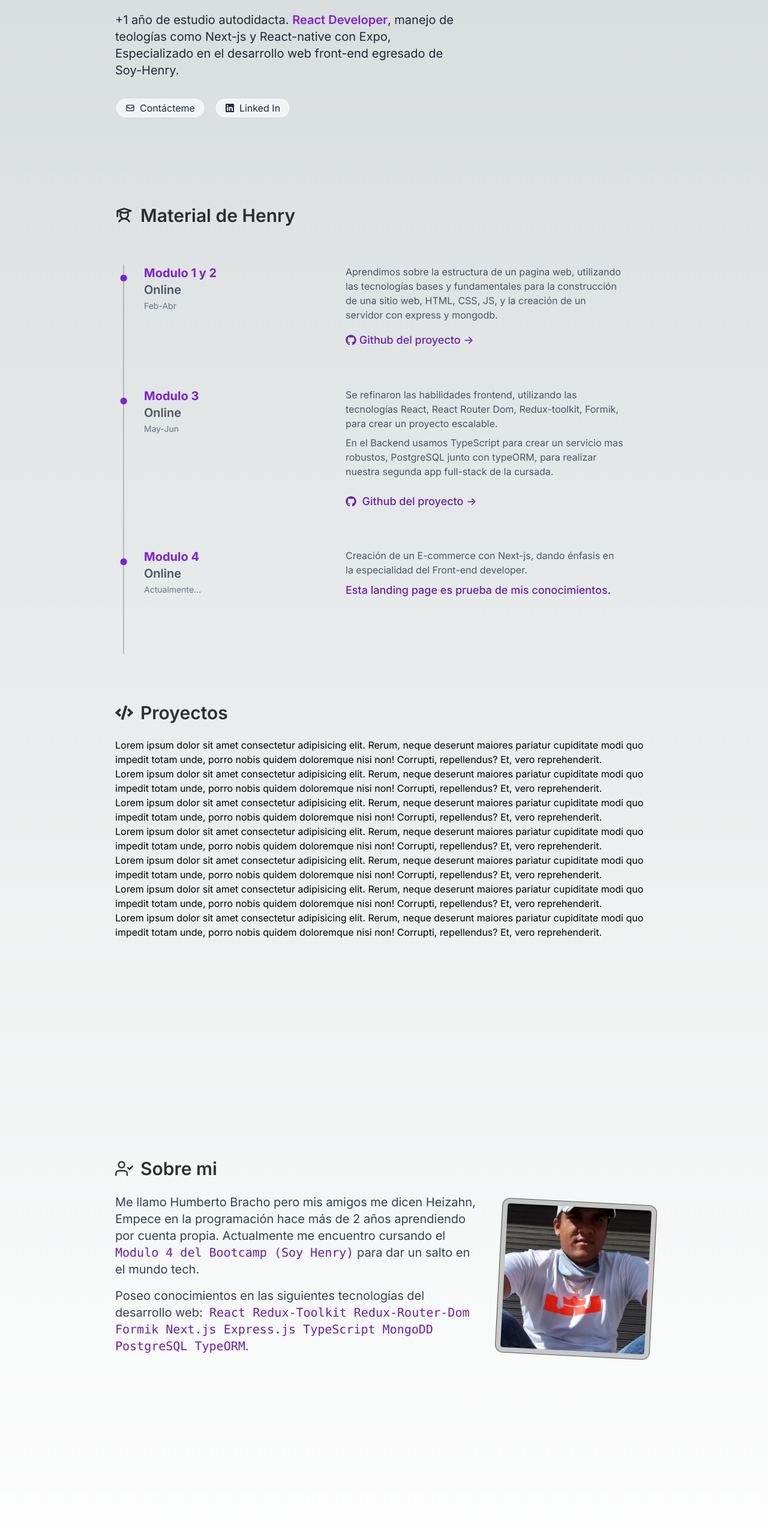
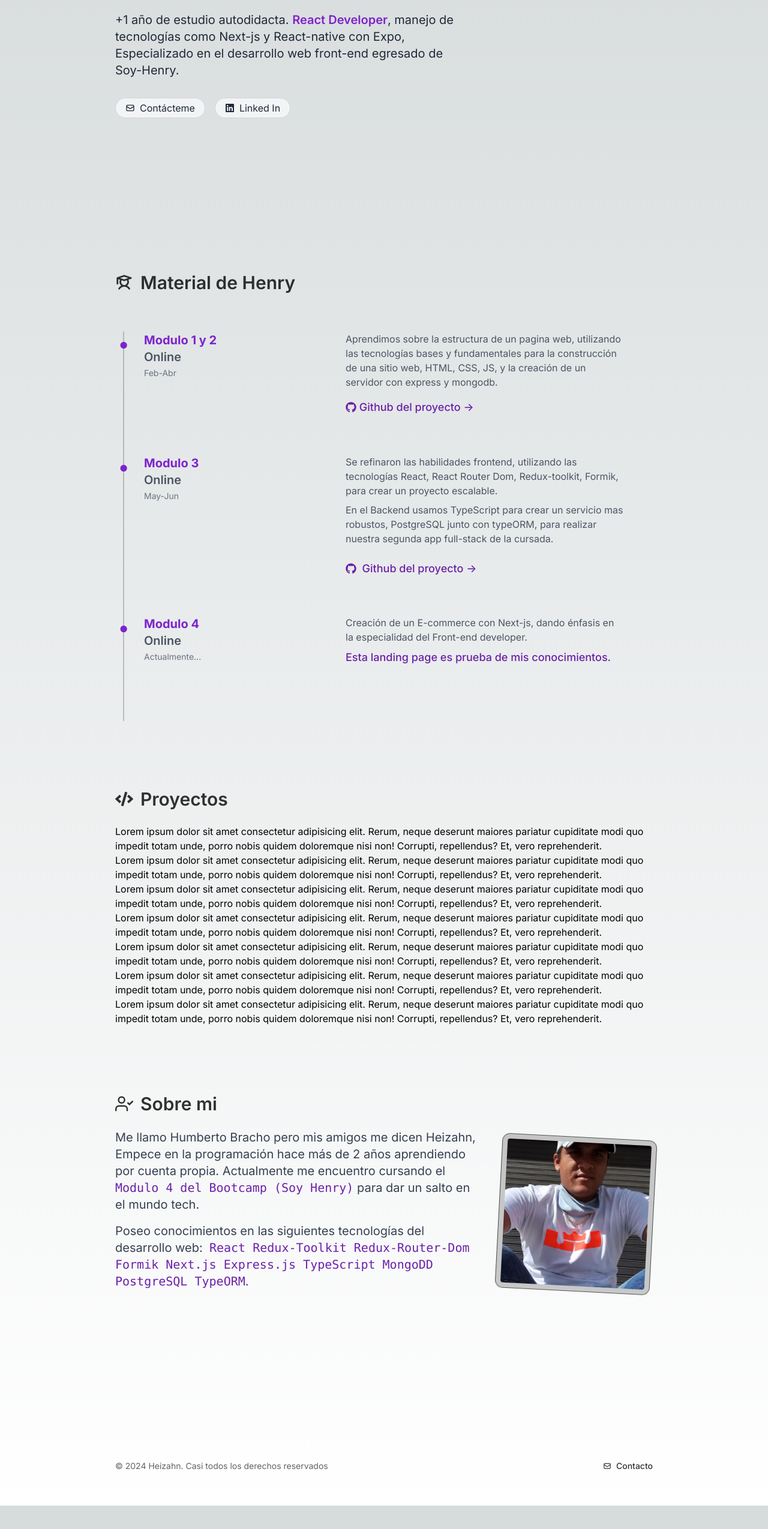
Before and after one commit to Heizahn/web-portfolio, a Next.js app: page / in a window 1280 px wide. Shown: the part 247-2796 px from the top of the page at 60% size. After the commit the page ends 2757 px from the top, so only its background shows below. Built offline with nearby package versions, Linux system fonts and the light colour scheme.

Commit message:
button contact functional

```diff
--- a/src/app/page.tsx
+++ b/src/app/page.tsx
@@ -13,22 +13,22 @@ export default function Home() {
 
 			<SectionOne />
 
-			<div>
+			<section id='study' className='pt-28'>
 				<SectionStudy />
-			</div>
+			</section>
 
-			<div className='algunaClase pt-20'>
+			<section id='projects' className='pt-28'>
 				<SectionProjects />
-			</div>
+			</section>
 
-			<div className='algunaClase pt-10 justify-center'>
+			<section id='about' className='h-screen pt-28 flex flex-col justify-between'>
 				<div>
 					<SectionAbout />
 				</div>
 				<div>
 					<Footer />
 				</div>
-			</div>
+			</section>
 		</main>
 	);
 }
--- a/src/components/Footer/Footer.tsx
+++ b/src/components/Footer/Footer.tsx
@@ -1,4 +1,5 @@
-import { LinkedIn } from '@/env/env';
+import { LinkedIn, MAILTO } from '@/env/env';
+import { EmailIcon } from '../icons/icons';
 
 export default function Footer() {
 	return (
@@ -13,11 +14,11 @@ export default function Footer() {
 				</span>
 				<ul className='flex flex-wrap items-center mt-3 text-sm font-medium dark:text-white/90 sm:mt-0'>
 					<li>
-						<a className='hover:underline me-4 md:me-6' href='#about'>
-							Sobre mi
+						<a href={MAILTO} className='flex justify-center gap-2 items-center'>
+							<EmailIcon />
+							Contacto
 						</a>
 					</li>
-					<li>Contacto</li>
 				</ul>
 			</div>
 		</footer>
--- a/src/components/Navbar/Navbar.tsx
+++ b/src/components/Navbar/Navbar.tsx
@@ -1,5 +1,6 @@
 'use client';
 
+import { MAILTO } from '@/env/env';
 import './navbar.css';
 import { Link } from 'react-scroll';
 
@@ -7,19 +8,37 @@ export default function Navbar() {
 	return (
 		<header className='fixed top-0 z-10 flex items-center justify-center w-full mx-auto mt-2 '>
 			<nav className='flex px-3 font-medium rounded-full text-gray-600 dark:text-gray-200 justify-center items-center dark:bg-slate-800'>
-				<Link className='links-navbar' to='study' smooth={true} offset={-60}>
+				<Link
+					className='links-navbar'
+					to='study'
+					smooth={true}
+					spy={true}
+					activeClass='text-purple-600'
+				>
 					Estudios
 				</Link>
 
-				<Link className='links-navbar' to='project' smooth={true} offset={-40}>
+				<Link
+					className='links-navbar'
+					to='projects'
+					smooth={true}
+					spy={true}
+					activeClass='text-purple-600'
+				>
 					Proyectos
 				</Link>
 
-				<Link className='links-navbar' to='about' smooth={true} offset={-40}>
+				<Link
+					className='links-navbar'
+					to='about'
+					smooth={true}
+					spy={true}
+					activeClass='text-purple-600'
+				>
 					Sobre mi
 				</Link>
 
-				<a className='links-navbar' href='#' aria-label='contact'>
+				<a className='links-navbar' href={MAILTO} aria-label='contact'>
 					Contacto
 				</a>
 			</nav>
--- a/src/components/section-1/sectionOne.tsx
+++ b/src/components/section-1/sectionOne.tsx
@@ -1,5 +1,5 @@
 import ContactLinkedIn from '@/components/Contact/contact_linkedIn';
-import { LinkedIn } from '@/env/env';
+import { Github, LinkedIn, MAILTO } from '@/env/env';
 import { EmailIcon, LinkedInIcon } from '../icons/icons';
 
 const linkStyle =
@@ -14,13 +14,18 @@ export default function SectionOne() {
 				<h2 className='text-4xl font-bold tracking-tight text-gray-800 sm:text-5xl dark:text-white'>
 					Hola, soy Humberto
 				</h2>
-				<p className='mt-6 text-xl text-gray-800 dark:[&>strong]:text-purple-600 [&>strong]:text-purple-700 [&>strong]:font-semibold dark:text-gray-300'>
-					+1 año de estudio autodidacta. <strong>React Developer</strong>, manejo de
-					teologías como Next-js y React-native con Expo, Especializado en el desarrollo
-					web front-end egresado de Soy-Henry.
+				<p className='mt-6 text-xl text-gray-800 dark:[&>strong]:text-purple-700 [&>strong]:text-purple-700 [&>strong]:font-semibold dark:text-gray-300'>
+					+1 año de estudio autodidacta.{' '}
+					<strong>
+						<a target='_blank' href={Github}>
+							React Developer
+						</a>
+					</strong>
+					, manejo de tecnologías como Next-js y React-native con Expo, Especializado en
+					el desarrollo web front-end egresado de Soy-Henry.
 				</p>
 				<nav className='flex flex-wrap gap-4 mt-8'>
-					<a className={linkStyle} href='#'>
+					<a className={linkStyle} href={MAILTO}>
 						<EmailIcon />
 						Contácteme
 					</a>
--- a/src/components/sectionAbout/SectionAbout.tsx
+++ b/src/components/sectionAbout/SectionAbout.tsx
@@ -5,10 +5,7 @@ import LinkTech from './LinkTech';
 
 export default function SectionAbout() {
 	return (
-		<section
-			id='about'
-			className='section undefined  w-full  mx-auto container lg:max-w-4xl md:max-w-2xl'
-		>
+		<section className='section undefined  w-full  mx-auto container lg:max-w-4xl md:max-w-2xl'>
 			<h2 className='flex items-center mb-6 text-3xl gap-x-3 font-semibold text-black/80 dark:text-white'>
 				<UserIcon />
 				Sobre mi
--- a/src/components/sectionStudy/SectionStudy.tsx
+++ b/src/components/sectionStudy/SectionStudy.tsx
@@ -3,10 +3,7 @@ import { GithubIcon, StudyIcon } from '../icons/icons';
 
 export default function SectionStudy() {
 	return (
-		<section
-			id='study'
-			className='section w-full mx-auto container lg:max-w-4xl md:max-w-2xl'
-		>
+		<section className='section w-full mx-auto container lg:max-w-4xl md:max-w-2xl'>
 			<h2 className='flex items-center mb-6 text-3xl font-semibold gap-x-3 text-black/80 dark:text-white'>
 				<StudyIcon />
 				Material de Henry
--- a/src/components/sectionproyects/SectionProyects.tsx
+++ b/src/components/sectionproyects/SectionProyects.tsx
@@ -2,10 +2,7 @@ import { CodeIcon } from '../icons/icons';
 
 export default function SectionProjects() {
 	return (
-		<section
-			id='project'
-			className='section w-full mx-auto container lg:max-w-4xl md:max-w-2xl'
-		>
+		<section className='section w-full mx-auto container lg:max-w-4xl md:max-w-2xl'>
 			<h2 className='flex items-center mb-6 text-3xl font-semibold gap-x-3 text-black/80 dark:text-white'>
 				<CodeIcon />
 				Proyectos
--- a/src/env/env.ts
+++ b/src/env/env.ts
@@ -5,3 +5,5 @@ export const Github = process.env.NEXT_PUBLIC_GITHUB;
 export const PM2 = process.env.NEXT_PUBLIC_PM2;
 
 export const PM3 = process.env.NEXT_PUBLIC_PM3;
+
+export const MAILTO = process.env.NEXT_PUBLIC_MAILTO;
```
